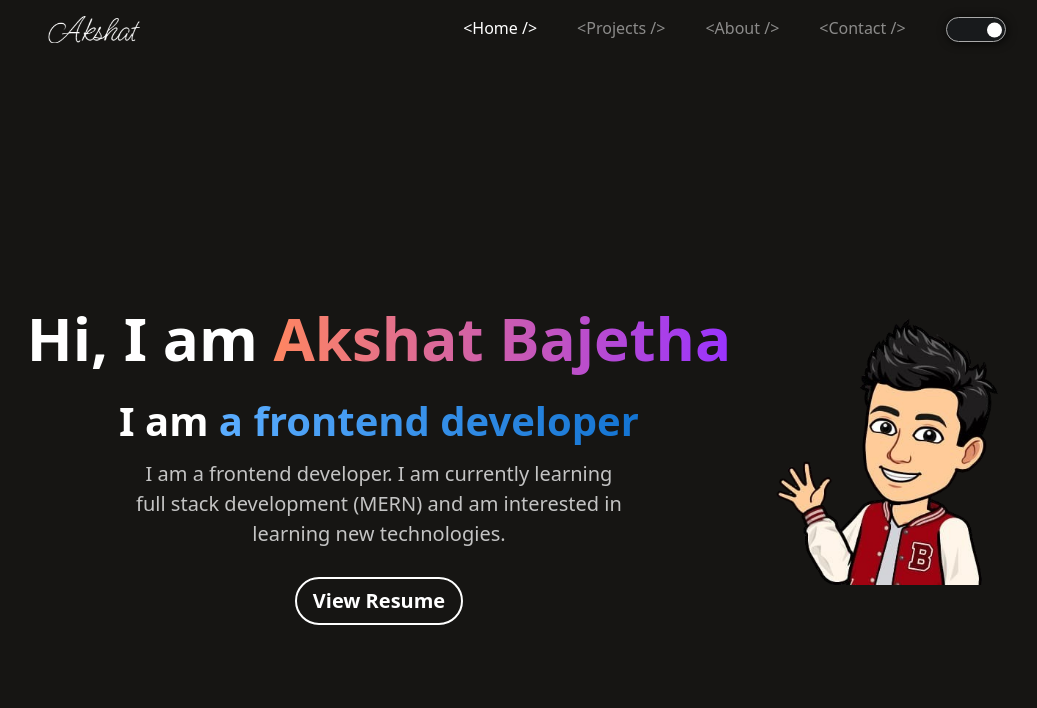
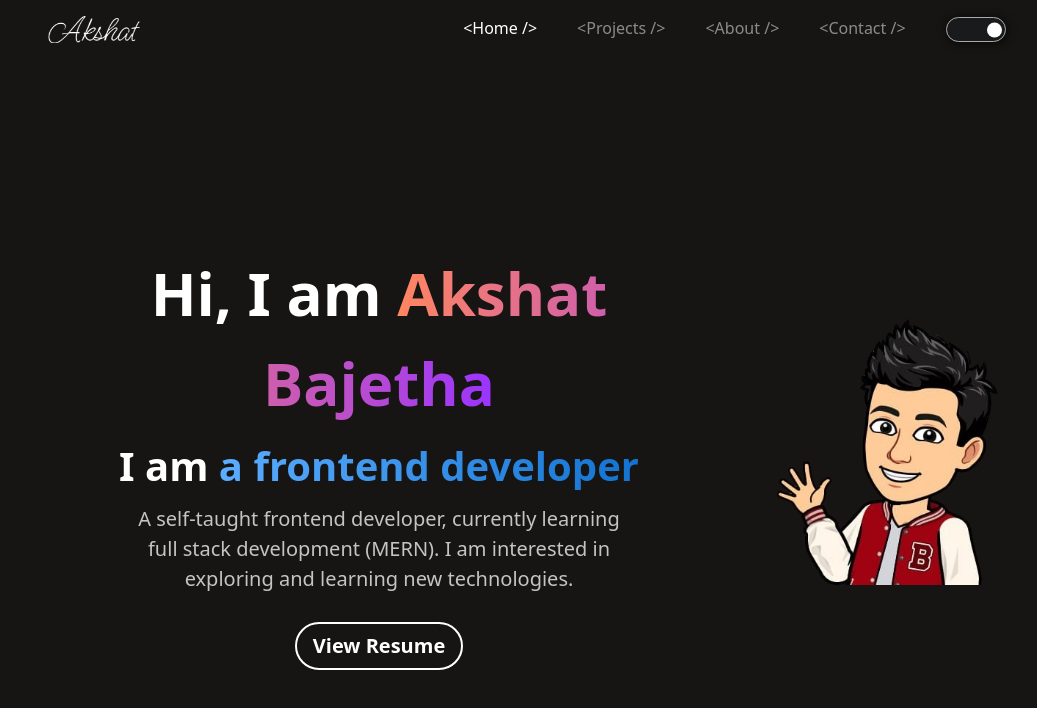
Before and after one commit to akshatbajetha/portfolio-website, a React (Vite) app: page / in a window 1280 px wide. Shown: the top 708 px of the page, without its empty margins (107-1144 px from the left). Built offline with nearby package versions, Linux system fonts and the light colour scheme.

Commit message:
Edit few lines in home and about page

```diff
--- a/src/components/AboutSection.jsx
+++ b/src/components/AboutSection.jsx
@@ -9,10 +9,10 @@ function AboutSection() {
     <>
       <div className='flex justify-center w-full about-me intro'>
         <div className='dark:text-text-colour text-black-text '>
-        Hi guys, I am <span className='blue-gradient'>Akshat Bajetha</span> from Delhi, India, currently in my third year of Computer Science and Engineering from <span className='orange-gradient'>Bennett University</span>. I'm a self-taught web developer currently learning MERN stack. I have a passion for learning and creating new things.
+        Hi guys, I am <span className='blue-gradient'>Akshat Bajetha</span> from Delhi, India, currently in my third year of Computer Science and Engineering from <span className='orange-gradient'>Bennett University</span>. I'm a self-taught web developer, currently learning MERN stack, who loves problem solving as well. I have a passion for learning and creating new things.
         </div>
         <div>
-          <img src={MyPhoto} className='my-photo' alt="Avatar" width={"200px"} />
+          <img src={MyPhoto} className='my-photo' alt="Avatar" width={"700px"} />
         </div>
       </div>
       <div className='text-center logo-carousel-container'>
--- a/src/index.css
+++ b/src/index.css
@@ -27,6 +27,10 @@
 
 .heading {
   font-size: 60px;
+}
+
+.home-page-text{
+  width: 55%;
 }
 
 .gradient {
@@ -237,6 +241,7 @@ nav{
 
   .my-photo{
     margin: 40px 0px;
+    width: 200px;
   }
 
   .about-page{
--- a/src/pages/Home.jsx
+++ b/src/pages/Home.jsx
@@ -22,7 +22,7 @@ function Home() {
       exit={{ x: 100, opacity: 0 }}
     className='w-full h-screen flex overflow-y-hidden flex-row items-center justify-center home-page align-middle bg-white-background dark:bg-background'>
 
-      <div className='flex justify-center items-center align-middle flex-col home-page'>
+      <div className='flex justify-center items-center align-middle flex-col home-page-text'>
           <div className='text-center mb-2'>
             <h1 className='dark:text-text-colour text-black-text heading font-bold'>Hi, I am <span className='gradient'>Akshat Bajetha</span></h1>
           </div>
@@ -30,7 +30,7 @@ function Home() {
             <h3><span className='dark:text-text-colour text-black-text subheading font-bold'>I am <span className='blue-gradient'>{text}</span></span></h3>
           </div>
           <div className='text-center mb-2 brief flex'>
-            <p className='dark:text-off-text-colour text-off-black home-text'>I am a frontend developer. I am currently learning full stack development (MERN) and am interested in learning new technologies.</p>
+            <p className='dark:text-off-text-colour text-off-black home-text'>A self-taught frontend developer, currently learning full stack development (MERN). I am interested in exploring and learning new technologies.</p>
           </div>
             <Button text={'View Resume'} />
       </div>
```
